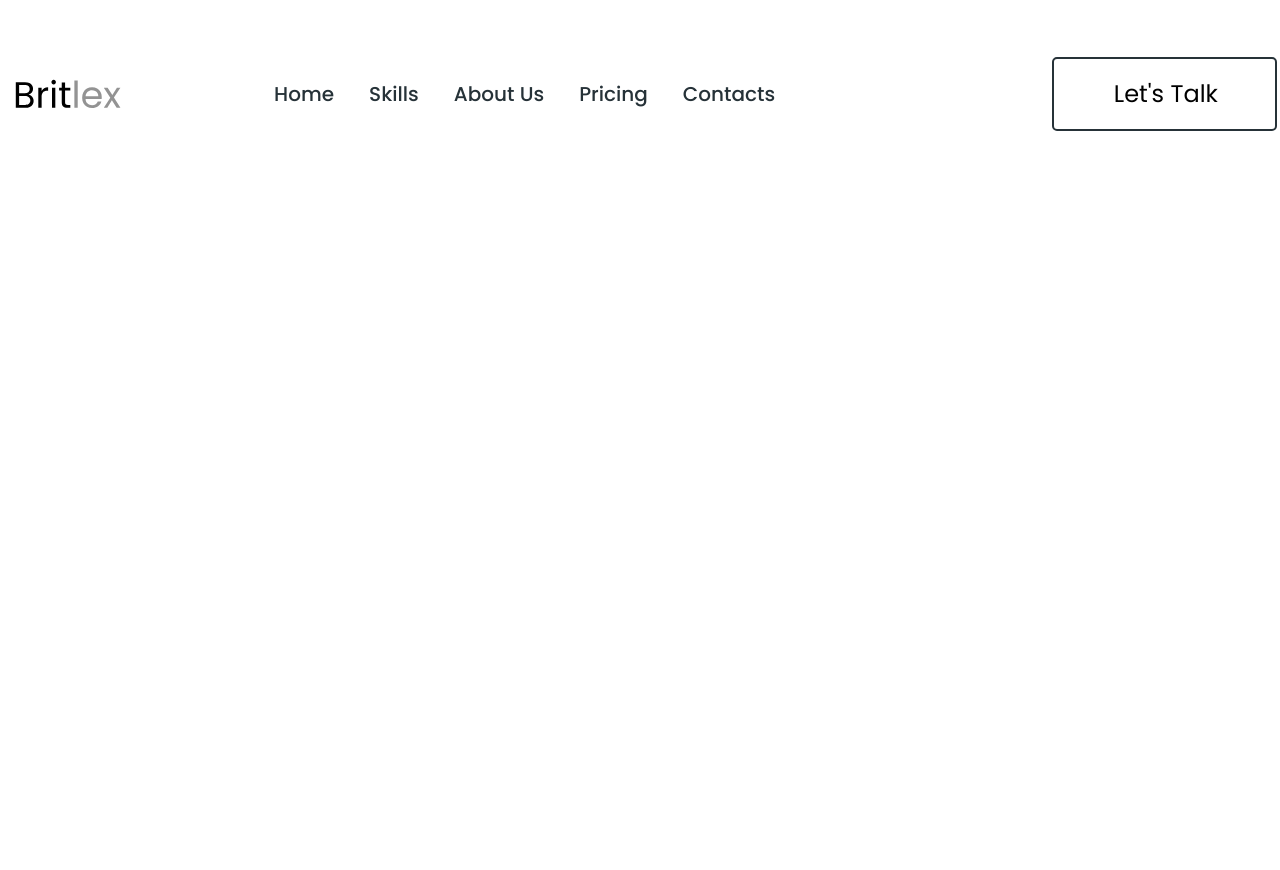
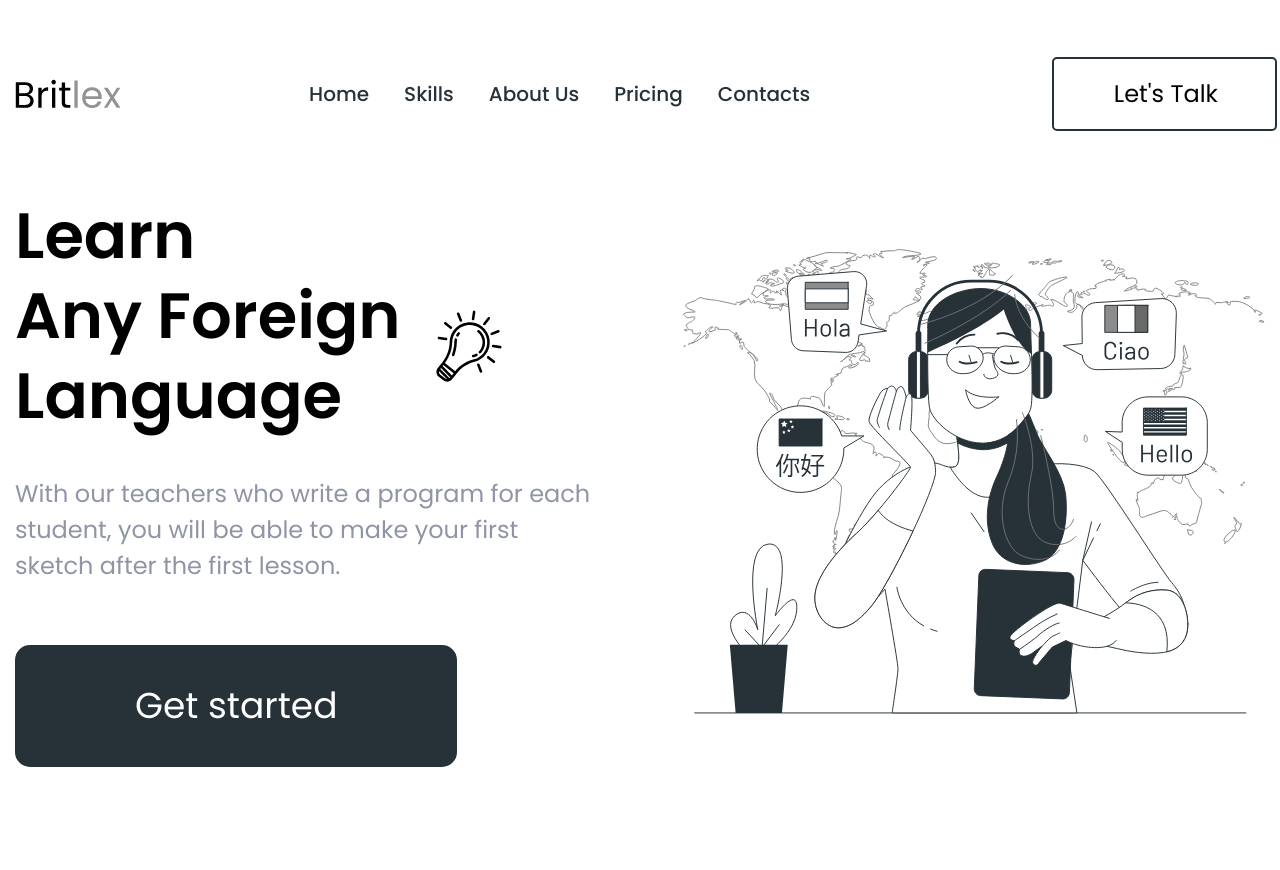
Before and after one commit to NeverMind109/Britlex, a website: page app/index.html in a window 1280 px wide. Before the commit the page ends 800 px from the top, so only its background shows below. Drawn offline with Linux system fonts and the light colour scheme.

Commit message:
Created: Added Hero Section

```diff
--- a/app/index.html
+++ b/app/index.html
@@ -4,7 +4,7 @@
     <meta charset="UTF-8" />
     <meta http-equiv="X-UA-Compatible" content="IE=edge" />
     <meta name="viewport" content="width=device-width, initial-scale=1.0" />
-    <title>Document</title>
+    <title>Britlex</title>
     <link rel="preconnect" href="https://fonts.googleapis.com" />
     <link rel="preconnect" href="https://fonts.gstatic.com" crossorigin />
     <link
@@ -28,6 +28,15 @@
           </a>
           <nav class="menu col-md-7">
             <ul class="menu-list">
+              <a class="menu-list__item logo menu__logo" href="#home">
+                <img
+                  class="logo__img"
+                  src="images/Logo.svg"
+                  alt="Logo"
+                  width="106"
+                  height="54"
+                />
+              </a>
               <li class="menu-list__item">
                 <a href="#home" class="menu-list__link">Home</a>
               </li>
@@ -44,18 +53,43 @@
                 <a href="#contacts" class="menu-list__link">Contacts</a>
               </li>
               <li class="menu-list__item menu__register">
-                <a href="#contacts" class="menu-list__link">Let's Talk</a>
+                <button class="header__btn menu-list__btn" type="button">
+                  Let's Talk
+                </button>
               </li>
             </ul>
           </nav>
-          <button class="menu__mobile">
+          <button class="menu__mobile" type="button">
             <div class="menu__mobile-line"></div>
             <div class="menu__mobile-line"></div>
             <div class="menu__mobile-line menu__mobile-line--short"></div>
           </button>
-          <button class="header__btn col-md-3">Let's Talk</button>
+          <button class="header__btn col-md-3" type="button">Let's Talk</button>
         </div>
       </header>
+      <main class="content">
+        <section class="hero">
+          <div class="row d-flex justify-content-between align-items-center">
+            <div class="hero__information col-sm-6">
+              <h1 class="hero__title">Learn Any&nbspForeign Language</h1>
+              <p class="hero__text">
+                With our teachers who write a program for each student, you will
+                be able to make your first sketch after the first lesson.
+              </p>
+              <button class="hero__btn" type="button">Get started</button>
+            </div>
+            <div class="hero__image col-sm-6">
+              <img
+                class="hero__img"
+                src="images/hero-img.svg"
+                alt="Learn Any Foreign Language"
+                width="607"
+                height="485"
+              />
+            </div>
+          </div>
+        </section>
+      </main>
     </div>
     <script src="js/main.min.js"></script>
   </body>
--- a/app/scss/_blocks/_header.scss
+++ b/app/scss/_blocks/_header.scss
@@ -1,12 +1,12 @@
 .header {
-  margin: 57px 0 65px;
+  padding: 57px 0 65px;
   &__btn {
     display: flex;
     justify-content: flex-end;
     max-width: 225px;
     font-family: "Poppins", sans-serif;
     font-style: normal;
-    font-weight: normal;
+    font-weight: 400;
     font-size: 24px;
     line-height: 36px;
     color: #000000;
--- /dev/null
+++ b/app/scss/_blocks/_hero.scss
@@ -0,0 +1,60 @@
+.hero {
+  padding-bottom: 103px;
+  &__information {
+    text-align: left;
+  }
+  &__title {
+    position: relative;
+    max-width: 390px;
+    font-weight: 600;
+    font-size: 64px;
+    line-height: 80px;
+    color: #000000;
+    margin-bottom: 40px;
+    &::after {
+      position: absolute;
+      content: "";
+      background: url("../images/hero-lamp.svg") no-repeat;
+      background-size: cover;
+      background-position: center;
+      width: 100px;
+      height: 86px;
+      right: -110px;
+      bottom: 45px;
+    }
+  }
+  &__text {
+    max-width: 95%;
+    font-size: 24px;
+    line-height: 36px;
+    margin-bottom: 61px;
+  }
+  &__btn {
+    max-width: 445px;
+    font-family: "Poppins", sans-serif;
+    font-style: normal;
+    font-weight: normal;
+    font-size: 36px;
+    line-height: 54px;
+    color: #ffffff;
+    background: #263238;
+    border: 2px solid #263238;
+    border-radius: 15px;
+    padding: 32px 118px;
+    cursor: pointer;
+    &:hover {
+      background-color: #fff;
+      color: #263238;
+    }
+  }
+  &__image {
+    max-width: 607px;
+    height: 485px;
+  }
+  &__img {
+    max-width: 607px;
+    width: 100%;
+    height: 485px;
+    object-fit: contain;
+  }
+}
--- a/app/scss/_global.scss
+++ b/app/scss/_global.scss
@@ -33,7 +33,7 @@ body {
   min-width: 320px;
   font-family: "Poppins", sans-serif;
   font-style: normal;
-  font-weight: normal;
+  font-weight: 400;
   font-size: 20px;
   line-height: 30px;
   color: #8f95a5;
@@ -75,6 +75,9 @@ body {
       color: #8f95a5;
     }
   }
+  &__logo {
+    display: none;
+  }
   &__register {
     display: none;
   }
--- a/app/scss/_media.scss
+++ b/app/scss/_media.scss
@@ -17,13 +17,46 @@
     margin-left: 30px;
   }
   .header {
-    margin: 25px 0 65px;
+    padding: 25px 0 65px;
     &__btn {
       max-width: 170px;
       font-size: 18px;
       line-height: 27px;
       color: #000000;
       padding: 12px 40px;
+    }
+  }
+  .hero {
+    padding-bottom: 47px;
+    &__title {
+      font-size: 48px;
+      line-height: 64px;
+      margin-bottom: 27px;
+      &::after {
+        width: 48px;
+        height: 70px;
+        right: 5px;
+      }
+    }
+    &__text {
+      font-size: 20px;
+      line-height: 30px;
+      margin-bottom: 33px;
+    }
+    &__btn {
+      max-width: 300px;
+      font-size: 24px;
+      line-height: 36px;
+      padding: 22px 79px;
+      border-radius: 5px;
+    }
+    &__image {
+      max-width: 422px;
+      height: 337px;
+    }
+    &__img {
+      max-width: 422px;
+      height: 337px;
     }
   }
 }
@@ -38,11 +71,12 @@
     display: flex;
     position: absolute;
     justify-content: center;
-    padding-top: 10px;
+    padding: 22px 15px 0 40px;
     max-height: 100vh;
     height: auto;
+    width: 430px;
     min-width: 320px;
-    top: 140px;
+    top: 0;
     left: 0;
     right: 0;
     bottom: 0;
@@ -58,7 +92,7 @@
     }
     &-list__item {
       align-items: flex-start;
-      padding: 13px 0 15px;
+      margin: 13px 0 15px;
     }
     &-list__link {
       font-size: 24px;
@@ -72,9 +106,38 @@
         color: #263238;
       }
     }
+    &__logo {
+      display: flex;
+      position: relative;
+      margin: 17px 0 57px;
+      &::after {
+        position: absolute;
+        content: "";
+        width: 364px;
+        height: 1px;
+        left: 0;
+        bottom: -21px;
+        background: #c4c4c4;
+      }
+    }
     &__register {
       display: flex;
-      padding: 35px 0;
+      margin: 62px 0 0;
+      padding-bottom: 30px;
+    }
+    &-list__btn {
+      max-width: 210px;
+      display: flex;
+      font-family: "Poppins", sans-serif;
+      font-style: normal;
+      font-weight: 400;
+      font-size: 18px;
+      line-height: 27px;
+      color: #000000;
+      background-color: #fff;
+      border: 2px solid #263238;
+      border-radius: 5px;
+      padding: 16px 60px;
     }
     &__mobile {
       display: flex;
@@ -87,11 +150,45 @@
   .menu-list__item + .menu-list__item {
     margin-left: 0;
   }
+  .hero {
+    padding-bottom: 56px;
+    &__title {
+      max-width: 217px;
+      font-size: 36px;
+      line-height: 45px;
+      margin-bottom: 25px;
+      &::after {
+        width: 42px;
+        height: 65px;
+        right: -45px;
+        bottom: 15px;
+      }
+    }
+    &__text {
+      font-size: 16px;
+      line-height: 24px;
+      margin-bottom: 32px;
+    }
+    &__btn {
+      max-width: 250px;
+      font-size: 18px;
+      line-height: 27px;
+      padding: 19px 67px;
+    }
+    &__image {
+      max-width: 323px;
+      height: 260px;
+    }
+    &__img {
+      max-width: 323px;
+      height: 260px;
+    }
+  }
 }
 // ≥576px
 @include media-breakpoint-down(sm) {
   .header {
-    margin: 39px 0 21px;
+    padding: 39px 0 21px;
   }
   .menu {
     &__mobile {
@@ -105,6 +202,38 @@
           width: 30px;
         }
       }
+    }
+  }
+  .hero {
+    padding-bottom: 96px;
+    &__information {
+      text-align: center;
+    }
+    &__title {
+      max-width: 100%;
+      font-size: 34px;
+      line-height: 45px;
+      margin: 0 auto 26px;
+      &::after {
+        display: none;
+      }
+    }
+    &__text {
+      margin-bottom: 37px;
+    }
+    &__btn {
+      max-width: 310px;
+      padding: 18px 90px;
+    }
+    &__image {
+      order: -1;
+      max-width: 389px;
+      height: 311px;
+      margin: 0 auto 17px;
+    }
+    &__img {
+      max-width: 389px;
+      height: 311px;
     }
   }
 }
@@ -131,6 +260,32 @@
     }
   }
   .header {
-    margin: 36px 0 29px;
+    padding: 36px 0 29px;
+  }
+  .hero {
+    padding-bottom: 51px;
+    &__title {
+      font-size: 24px;
+      line-height: 36px;
+      margin: 0 auto 20px;
+    }
+    &__text {
+      font-size: 14px;
+      line-height: 21px;
+      margin-bottom: 35px;
+    }
+    &__btn {
+      max-width: 100%;
+      padding: 18px 90px;
+    }
+    &__image {
+      max-width: 274px;
+      height: 219px;
+      margin: 0 auto 16px;
+    }
+    &__img {
+      max-width: 274px;
+      height: 219px;
+    }
   }
 }
--- a/app/scss/style.scss
+++ b/app/scss/style.scss
@@ -4,5 +4,6 @@
 @import "../../node_modules/bootstrap/scss/bootstrap-grid.scss";
 @import "_global.scss";
 @import "_blocks/_header.scss";
+@import "_blocks/_hero.scss";
 
 @import "_media.scss";
```
Also changed, not shown: app/css/style.min.css, app/images/hero-img.svg (added), app/images/hero-lamp.svg (added).
